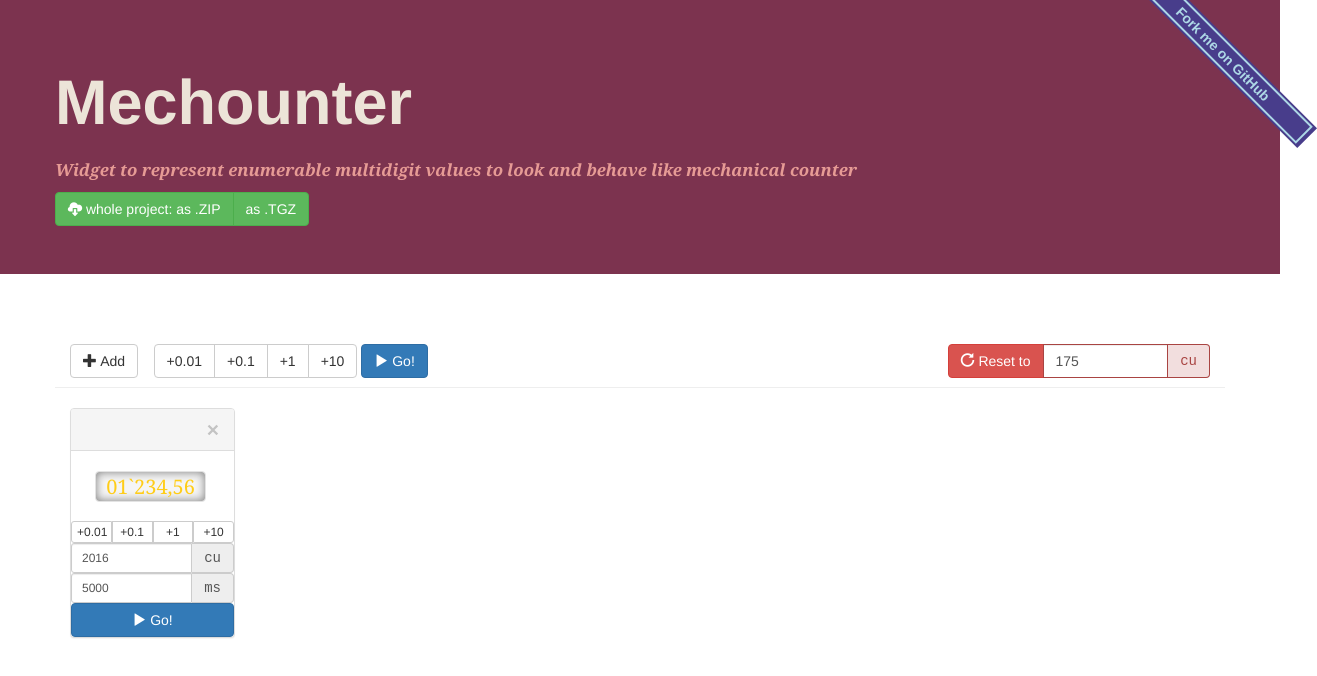
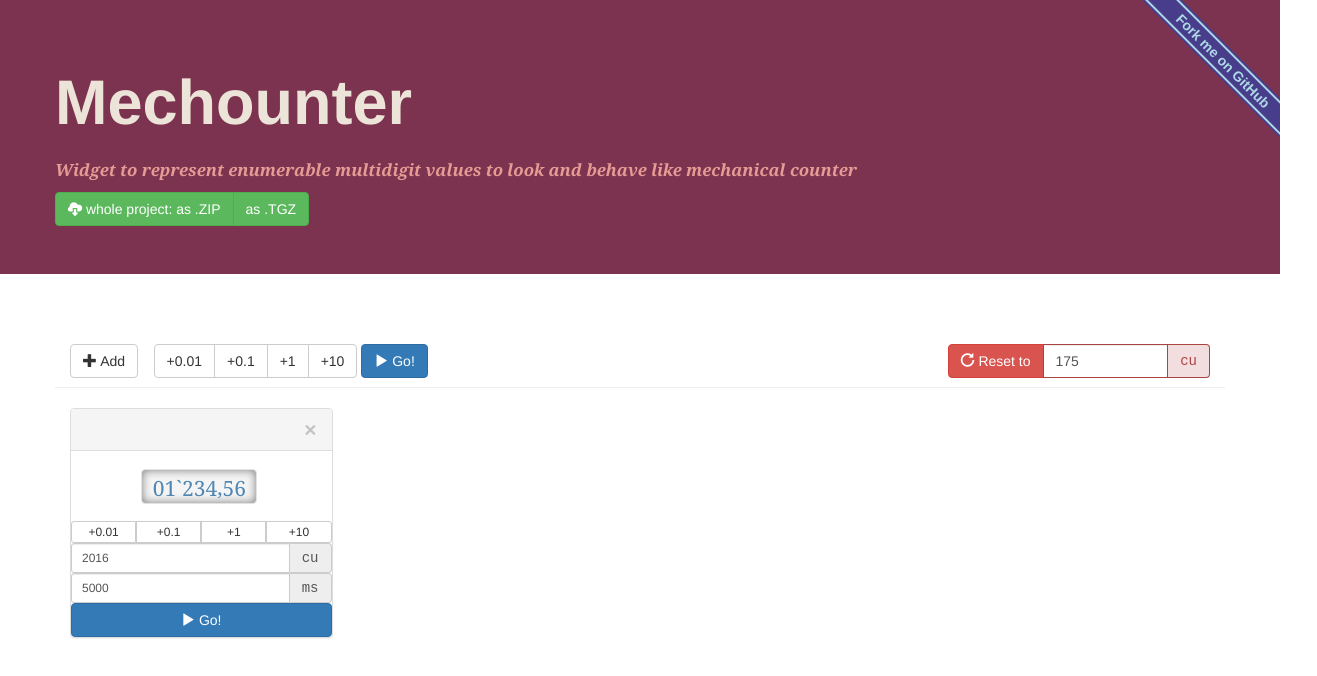
Before and after one commit to DiamondeX/mechanical-like-counter, a plain HTML site: page index.html in a window 1280 px wide. Shown: the whole page, 1317 px wide, since content can reach past the window. Drawn offline with nearby package versions, Linux system fonts and the light colour scheme.

Commit message:
block removing fix

```diff
--- a/css/page.css
+++ b/css/page.css
@@ -1,26 +1,35 @@
 #forkme {
   position: absolute;
+  top: 0;
+  right: 0;
+  overflow: hidden;
+  width: 220px;
+  height: 150px;
+}
+
+#forkme > div{
+  position: absolute;
   right: -62px;
-  top: 40px;
+  top: 47px;
   transform: rotate(45deg);
   background-color: #483d8b;
   padding: 4px;
   font-weight: bold;
 }
 
-#forkme > a {
+#forkme > div > a {
   padding: 2px 50px;
   color: #add8e6;
   border: solid 2px #add8e6;
 }
 
-#forkme > a:hover {
+#forkme > div > a:hover {
   text-decoration: none;
   color: cornflowerblue;
   border-color: cornflowerblue;
 }
 
-#forkme > a:visited {
+#forkme > div > a:visited {
   text-decoration: none;
 }
 
--- a/index.html
+++ b/index.html
@@ -15,7 +15,7 @@
     <title>Mechounter by DiamondeX</title>
   </head>
   <body>
-    <div id="forkme"><a href="https://github.com/DiamondeX/mechounter">Fork me on GitHub</a></div>
+    <div id="forkme"><div><a href="https://github.com/DiamondeX/mechounter">Fork me on GitHub</a></div></div>
     <div class="jumbotron">
       <div class="container">
         <div class="row">
@@ -69,7 +69,7 @@
       </div>
 
       <template id="cntrBlock" class="hidden">
-        <div class="col-xs-6 col-sm-4 col-md-3 col-lg-2">
+        <div class="col-xs-6 col-sm-4 col-md-3">
 
           <div class="panel panel-default">
 
@@ -130,12 +130,14 @@ $(function(){
       var $cntr, value = 2016, delay = 5000;
 
       var $cntrBlock = $($("#cntrBlock").html()).prependTo("#cntrs").hide().fadeIn(1000, function(){
-        var n = getRandomInt(0,3), rgb = [getRandomInt(0,255), getRandomInt(0,255), getRandomInt(0,255)];
-        if(n !== 3) rgb[n] = 255;
-        if(rgb[0] + rgb[1] + rgb[2] > 245*3) rgb[getRandomInt(0,2)] = getRandomInt(0,128);
+        var n = getRandomInt(0,5), m = n < 3 ? 1 : 2, r = n % 3, g = (r + m) % 3, b = (g + m) % 3;
+        r = r * 85 + getRandomInt(0,85);
+        g = g * 74 + getRandomInt(0,74);
+        b = b * 85 + getRandomInt(0,85);
         $cntr = $cntrBlock.find(".counter").addClass("font-style-"+getRandomInt(1,8)).css({
-          fontSize: getRandomInt(10,24)+"px",
-          color: "rgb("+rgb[0]+", "+rgb[1]+", "+rgb[2]+")"
+          fontSize: getRandomInt(14,24)+"px",
+          fontWeight: getRandomInt(0,1) ? "bold" : "normal",
+          color: "rgb("+r+", "+g+", "+b+")"
         }).mechounter({
           mask: "`7,2",
           value: 1234.56
```
Also changed, not shown: js/jquery.mechounter.min.js.
